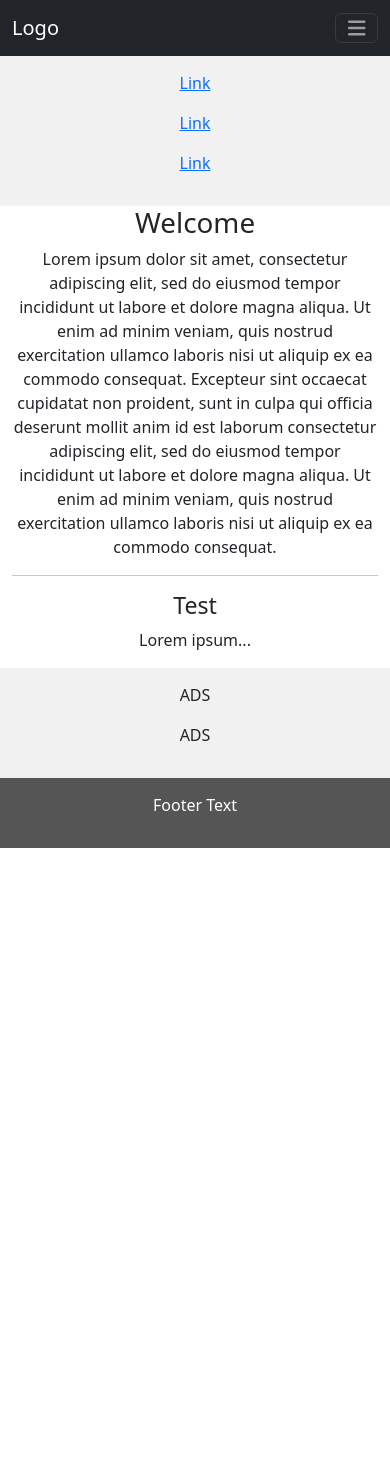
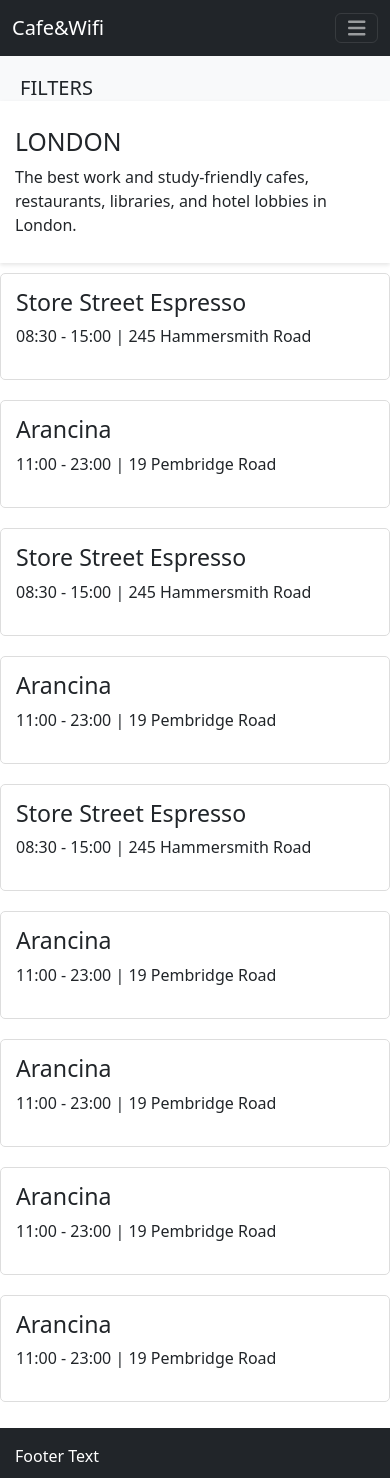
Before and after one commit to BAXTOR95/cafe-wifi, a Flask app: page / in a window 390 px wide. Run offline with Flask 3, Linux system fonts and the light colour scheme; some libraries are stand-ins or nearby versions.

Commit message:
Modify layout.html, home.html and style.css to prepare for future features

```diff
--- a/static/css/styles.css
+++ b/static/css/styles.css
@@ -1,26 +1,117 @@
+:root {
+	/* Define CSS variables for consistent theming and easy changes */
+	--background-color-sidebar: #f8f9fa;
+	--background-color-filter-icon: #ddd;
+	--background-color-listing-card: #fff;
+	--background-color-footer: #555;
+	--color-footer-text: #fff;
+	--sticky-z-index: 1020;
+	--navbar-height: 56px;
+    --footer-height: 50px;
+}
+
+/* Make the root flex container fill at least the entire height of the viewport */
+html,
+body {
+	height: 100%;
+	margin: 0;
+	overflow: hidden; /* Prevents scrolling on the body itself */
+}
+
+body {
+	display: flex;
+	flex-direction: column;
+}
+
+.container-fluid {
+	display: flex;
+	flex-grow: 1; /* Allows the container to fill available space */
+	overflow: hidden; /* Prevents overflow outside this container */
+}
+
+.row {
+	height: calc(
+		100vh - var(--navbar-height)
+	); /* Adjusts to take full height minus navbar */
+	overflow: hidden; /* Optional: Prevents overflow if not necessary */
+}
+
+.scrollable-section {
+	overflow-y: auto; /* Enables scrolling within each section */
+	height: 100%; /* Full height of parent */
+}
+
+.scrollable-list {
+	overflow-y: auto; /* Enables scrolling */
+	height: calc(100% - 120px); /* Adjust height to account for the header */
+	padding-top: 10px;
+}
+
 .navbar {
-	margin-bottom: 0;
-	border-radius: 0;
+	height: var(--navbar-height);
+	flex-shrink: 0;
 }
-.row.content {
-	height: 450px;
+
+/* Sidebar for filters */
+.filter-sidebar {
+	background-color: var(--background-color-sidebar);
+	padding: 20px;
+	flex-basis: 25%; /* Adjust width */
 }
-.sidenav {
-	padding-top: 20px;
-	background-color: #f1f1f1;
-	height: 100%;
+
+/* Filter icons within the sidebar */
+.filter-icon,
+.filter-item {
+	padding: 10px;
+	margin: 5px;
+	border-radius: 50%; /* Circular shape */
+	background-color: var(--background-color-filter-icon);
+	display: inline-block;
+	cursor: pointer; /* Indicates items are interactive */
 }
-footer {
-	background-color: #555;
-	color: white;
+
+.fixed-header {
+	background: white;
+	padding: 10px 15px; /* Provides some spacing */
+	box-shadow: 0 2px 4px rgba(0, 0, 0, 0.1); /* Optional: adds a subtle shadow */
+	z-index: 10; /* Keeps it above the scrollable content */
+}
+
+.listing-section {
+	position: relative; /* Ensures positioning context */
+	height: 100%; /* Full height of the parent container */
+}
+
+/* Cards for individual listings */
+.listing-card {
+	margin-bottom: 20px;
 	padding: 15px;
+	background-color: var(--background-color-listing-card);
+	border: 1px solid #ddd;
+	border-radius: 5px; /* Rounded corners for the card */
 }
+
+/* Map container styles */
+.map-container {
+	flex-basis: 25%; /* Adjust width */
+}
+
+/* Footer with sticky positioning */
+.sticky-footer {
+	height: var(--footer-height);
+	flex-shrink: 0;
+	position: sticky;
+	bottom: 0;
+	width: 100%;
+	padding: 15px;
+	background-color: var(--background-color-footer);
+	color: var(--color-footer-text);
+	z-index: var(--sticky-z-index);
+}
+
+/* Adjustments for smaller screens */
 @media screen and (max-width: 767px) {
-	.sidenav {
-		height: auto;
-		padding: 15px;
-	}
-	.row.content {
-		height: auto;
+	.container-fluid.px-0 {
+		flex-direction: column;
 	}
 }
--- a/web/templates/home.html
+++ b/web/templates/home.html
@@ -4,37 +4,88 @@
 
 <!-- Main Content -->
 {% block content %}
-<div class="container-fluid text-center">
-	<div class="row content">
-		<div class="col-md-2 sidenav">
-			<p><a href="#">Link</a></p>
-			<p><a href="#">Link</a></p>
-			<p><a href="#">Link</a></p>
+<div class="container-fluid d-flex h-100 px-0">
+	<!-- Filter Sidebar Section -->
+	<div class="col-md-3 filter-sidebar scrollable-section">
+		<h5>FILTERS</h5>
+		<div class="my-3">
+			<!-- Filter icons -->
+			<span class="filter-icon">Wi-Fi</span>
+			<span class="filter-icon">Sockets</span>
+			<!-- Add more filter icons as needed -->
 		</div>
-		<div class="col-md-8 text-left">
-			<h1>Welcome</h1>
+		<!-- Additional filters -->
+		<div class="filter-item">Quiet</div>
+		<div class="filter-item">Long stays</div>
+		<div class="filter-item">Community vibe</div>
+		<!-- More filters can be added here -->
+	</div>
+
+	<!-- Listing Section -->
+	<div class="col-md-6 listing-section">
+		<div class="fixed-header">
+			<h2 class="mt-3">LONDON</h2>
 			<p>
-				Lorem ipsum dolor sit amet, consectetur adipiscing elit, sed do eiusmod
-				tempor incididunt ut labore et dolore magna aliqua. Ut enim ad minim
-				veniam, quis nostrud exercitation ullamco laboris nisi ut aliquip ex ea
-				commodo consequat. Excepteur sint occaecat cupidatat non proident, sunt
-				in culpa qui officia deserunt mollit anim id est laborum consectetur
-				adipiscing elit, sed do eiusmod tempor incididunt ut labore et dolore
-				magna aliqua. Ut enim ad minim veniam, quis nostrud exercitation ullamco
-				laboris nisi ut aliquip ex ea commodo consequat.
+				The best work and study-friendly cafes, restaurants, libraries, and
+				hotel lobbies in London.
 			</p>
-			<hr />
-			<h3>Test</h3>
-			<p>Lorem ipsum...</p>
 		</div>
-		<div class="col-md-2 sidenav">
-			<div class="well">
-				<p>ADS</p>
+		<div class="scrollable-list scrollable-section">
+			<!-- Listings -->
+			<div class="listing-card">
+				<h3>Store Street Espresso</h3>
+				<p>08:30 - 15:00 | 245 Hammersmith Road</p>
+				<!-- Add details for individual listing card -->
 			</div>
-			<div class="well">
-				<p>ADS</p>
+			<div class="listing-card">
+				<h3>Arancina</h3>
+				<p>11:00 - 23:00 | 19 Pembridge Road</p>
+				<!-- Add details for individual listing card -->
 			</div>
+			<div class="listing-card">
+				<h3>Store Street Espresso</h3>
+				<p>08:30 - 15:00 | 245 Hammersmith Road</p>
+				<!-- Add details for individual listing card -->
+			</div>
+			<div class="listing-card">
+				<h3>Arancina</h3>
+				<p>11:00 - 23:00 | 19 Pembridge Road</p>
+				<!-- Add details for individual listing card -->
+			</div>
+			<div class="listing-card">
+				<h3>Store Street Espresso</h3>
+				<p>08:30 - 15:00 | 245 Hammersmith Road</p>
+				<!-- Add details for individual listing card -->
+			</div>
+			<div class="listing-card">
+				<h3>Arancina</h3>
+				<p>11:00 - 23:00 | 19 Pembridge Road</p>
+				<!-- Add details for individual listing card -->
+			</div>
+			<div class="listing-card">
+				<h3>Arancina</h3>
+				<p>11:00 - 23:00 | 19 Pembridge Road</p>
+				<!-- Add details for individual listing card -->
+			</div>
+			<div class="listing-card">
+				<h3>Arancina</h3>
+				<p>11:00 - 23:00 | 19 Pembridge Road</p>
+				<!-- Add details for individual listing card -->
+			</div>
+			<div class="listing-card">
+				<h3>Arancina</h3>
+				<p>11:00 - 23:00 | 19 Pembridge Road</p>
+				<!-- Add details for individual listing card -->
+			</div>
+			<!-- More listings -->
 		</div>
 	</div>
+
+	<!-- Map Section -->
+	<div class="col-md-3 map-container scrollable-section">
+		<!-- Placeholder for Map Embedding (e.g., Google Earth API or iframe) -->
+		<div id="map">MAP</div>
+	</div>
 </div>
+
 {% endblock %}
--- a/web/templates/layout.html
+++ b/web/templates/layout.html
@@ -39,31 +39,38 @@
 	</head>
 	<body>
 		<!-- Navigation-->
-		<nav class="navbar navbar-expand-lg navbar-dark bg-dark">
+		<nav class="navbar navbar-expand-lg navbar-dark bg-dark sticky-top">
 			<div class="container-fluid">
-				<a class="navbar-brand" href="#">Logo</a>
+				<a class="navbar-brand" href="#">Cafe&Wifi</a>
 				<button
 					class="navbar-toggler"
 					type="button"
 					data-bs-toggle="collapse"
-					data-bs-target="#myNavbar"
+					data-bs-target="#navbarResponsive"
+					aria-controls="navbarResponsive"
+					aria-expanded="false"
+					aria-label="Toggle navigation"
 				>
 					<i class="fa-solid fa-bars"></i>
 				</button>
-				<div class="collapse navbar-collapse" id="myNavbar">
+				<div class="collapse navbar-collapse" id="navbarResponsive">
 					<ul class="navbar-nav me-auto mb-2 mb-lg-0">
 						<li class="nav-item active">
-							<a class="nav-link" href="#">Home</a>
+							<a class="nav-link" href="#">
+								<i class="fa-solid fa-earth-americas"></i> ALL CITIES
+							</a>
 						</li>
-						<li class="nav-item"><a class="nav-link" href="#">About</a></li>
-						<li class="nav-item"><a class="nav-link" href="#">Projects</a></li>
-						<li class="nav-item"><a class="nav-link" href="#">Contact</a></li>
+						<li class="nav-item">
+							<a class="nav-link" href="#"
+								><i class="fa-solid fa-square-plus"></i> SUGGEST PLACES
+							</a>
+						</li>
 					</ul>
 					<ul class="navbar-nav">
 						<li class="nav-item">
-							<a class="nav-link" href="#"
-								><i class="fa-solid fa-right-to-bracket"></i> Login</a
-							>
+							<a class="nav-link" href="#">
+								<i class="fa-solid fa-right-to-bracket"></i> JOIN COMMUNITY
+							</a>
 						</li>
 					</ul>
 				</div>
@@ -71,11 +78,17 @@
 		</nav>
 
 		<!-- Content -->
-		{% block content %}{% endblock %}
+		<div class="container-fluid px-0 d-flex flex-column">
+			<div class="row gx-0 flex-grow-1">{% block content %}{% endblock %}</div>
+		</div>
 
-		<footer class="container-fluid text-center">
+		<!-- Footer -->
+		<footer
+			class="container-fluid bg-dark text-white text-center py-3 sticky-footer"
+		>
 			<p>Footer Text</p>
 		</footer>
+
 		<!-- Bootstrap JS -->
 		{{ bootstrap.load_js() }}
 	</body>
```
